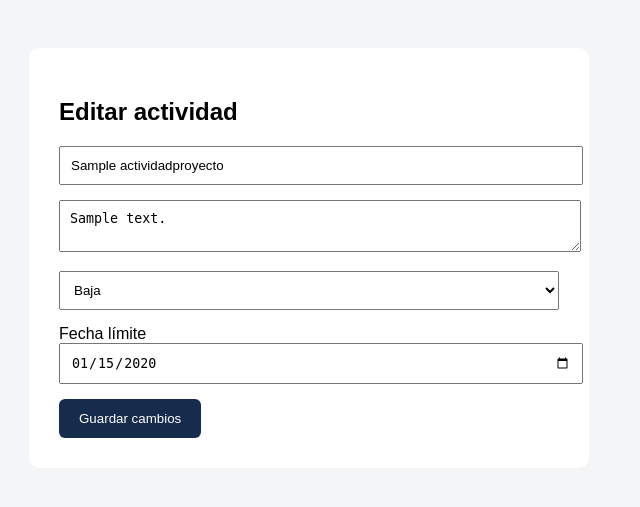
After one commit to crisdouglasb-gg/gestion_tareas_colaborativas, a Django app: page /editar-actividad/1/ in a window 1280 px wide. The commit adds this page. Shown: the top 507 px of the page, without its empty margins (331-971 px from the left). Run offline with Django 5.2, Linux system fonts and the light colour scheme; a user stored in the database is signed in; tables that the repository leaves empty hold one stand-in row (values such as "Sample post").

Commit message:
Implementación de edición de actividades desde frontend

```diff
--- /dev/null
+++ b/espacios/templates/espacios/editar_actividad.html
@@ -0,0 +1,111 @@
+<!DOCTYPE html>
+<html lang="es">
+
+<head>
+
+    <meta charset="UTF-8">
+
+    <title>Editar actividad</title>
+
+    <style>
+
+        body {
+
+            font-family: Arial, sans-serif;
+            background-color: #f4f5f7;
+            padding: 40px;
+
+        }
+
+        .contenedor {
+
+            background: white;
+            width: 500px;
+            margin: auto;
+            padding: 30px;
+            border-radius: 10px;
+
+        }
+
+        input,
+        textarea,
+        select {
+
+            width: 100%;
+            padding: 10px;
+            margin-bottom: 15px;
+
+        }
+
+        button {
+
+            background: #172b4d;
+            color: white;
+            border: none;
+            padding: 12px 20px;
+            border-radius: 6px;
+            cursor: pointer;
+
+        }
+
+    </style>
+
+</head>
+
+<body>
+
+    <div class="contenedor">
+
+        <h2>Editar actividad</h2>
+
+        <form method="POST">
+
+            {% csrf_token %}
+
+            <input
+                type="text"
+                name="titulo_actividad"
+                value="{{ actividad.titulo_actividad }}"
+            >
+
+            <textarea
+                name="descripcion_actividad"
+            >{{ actividad.descripcion_detallada }}</textarea>
+
+            <select name="prioridad_actividad">
+
+                <option value="BAJA">Baja</option>
+
+                <option value="MEDIA">Media</option>
+
+                <option value="ALTA">Alta</option>
+
+                <option value="URGENTE">Urgente</option>
+
+            </select>
+
+            <label>
+
+                Fecha límite
+
+            </label>
+
+            <input
+                type="date"
+                name="fecha_limite"
+                value="{{ actividad.fecha_limite|date:'Y-m-d' }}"
+            >
+
+            <button type="submit">
+
+                Guardar cambios
+
+            </button>
+
+        </form>
+
+    </div>
+
+</body>
+
+</html>
--- a/espacios/urls.py
+++ b/espacios/urls.py
@@ -3,7 +3,8 @@ from django.urls import path
 from .views import (
     dashboard_principal,
     actualizar_columna_actividad,
-    crear_actividad_frontend
+    crear_actividad_frontend,
+    editar_actividad_frontend
 )
 
 urlpatterns = [
@@ -19,10 +20,17 @@ urlpatterns = [
         actualizar_columna_actividad,
         name='actualizar_columna_actividad'
     ),
+
     path(
-    'crear-actividad/',
-    crear_actividad_frontend,
-    name='crear_actividad_frontend'
-),
+        'crear-actividad/',
+        crear_actividad_frontend,
+        name='crear_actividad_frontend'
+    ),
+
+    path(
+        'editar-actividad/<int:actividad_id>/',
+        editar_actividad_frontend,
+        name='editar_actividad_frontend'
+    ),
 
 ]
--- a/espacios/views.py
+++ b/espacios/views.py
@@ -163,3 +163,46 @@ def crear_actividad_frontend(request):
         request,
         'espacios/crear_actividad.html'
     )
+@login_required(login_url='/login/')
+def editar_actividad_frontend(request, actividad_id):
+
+    """
+    Permite editar actividades
+    directamente desde el dashboard.
+    """
+
+    actividad = ActividadProyecto.objects.get(
+        id=actividad_id
+    )
+
+    if request.method == 'POST':
+
+        actividad.titulo_actividad = request.POST.get(
+            'titulo_actividad'
+        )
+
+        actividad.descripcion_detallada = request.POST.get(
+            'descripcion_actividad'
+        )
+
+        actividad.prioridad_actividad = request.POST.get(
+            'prioridad_actividad'
+        )
+
+        actividad.fecha_limite = request.POST.get(
+            'fecha_limite'
+        )
+
+        actividad.save()
+
+        return redirect('dashboard')
+
+    contexto = {
+        'actividad': actividad
+    }
+
+    return render(
+        request,
+        'espacios/editar_actividad.html',
+        contexto
+    )
```
Also changed, not shown: HISTORIAL_DESARROLLO.txt (+7 -0 lines), espacios/templates/espacios/dashboard.html (+15 -0 lines).
